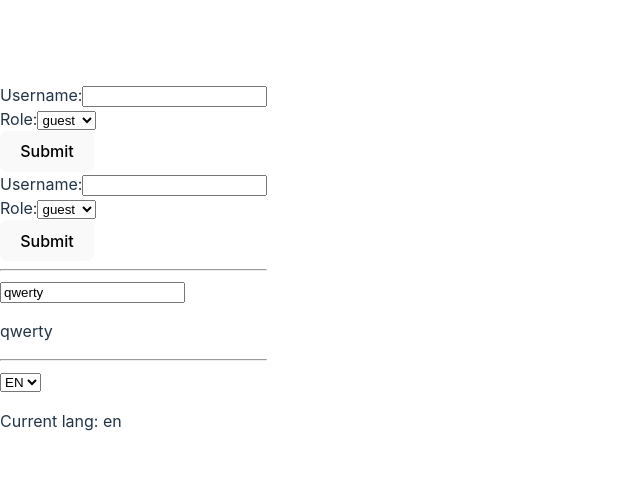
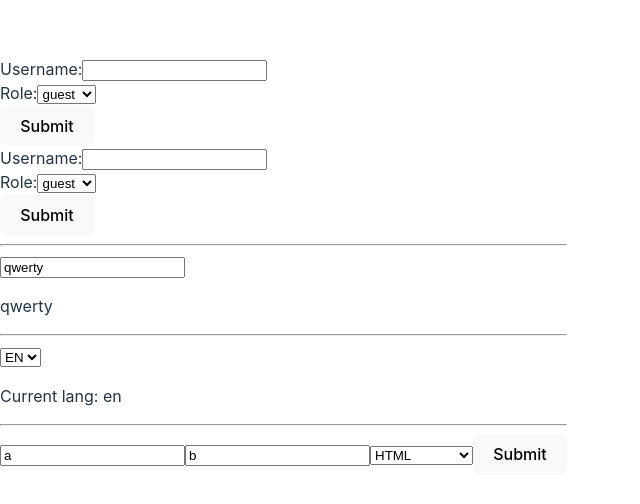
Before and after one commit to 9NBelka/react-learn-module-3, a React (Vite) app: page / in a window 1280 px wide. Shown: the part 134-638 px from the top of the page, without its empty margins (0-640 px from the left). Built offline with nearby package versions, Linux system fonts and the light colour scheme.

Commit message:
Полностью готова контролируемая форма

```diff
--- a/src/App.jsx
+++ b/src/App.jsx
@@ -2,6 +2,7 @@ import { useState } from "react";
 import UserForm from "./components/UserForm/UserForm"
 import TextInput from "./components/TextInput/TextInput";
 import LangSwitcher from "./components/LangSwitcher/LangSwitcher";
+import Formd from "./components/Form/Form";
 
 function App() {
 
@@ -34,6 +35,10 @@ function App() {
 
       <LangSwitcher lang={lang} onSelect={setLang}/>
       <p>Current lang: {lang}</p>
+
+      <hr />
+
+      <Formd />
     </>
   )
 }
--- /dev/null
+++ b/src/components/Form/Form.jsx
@@ -0,0 +1,42 @@
+import { useState } from "react"
+
+const initialValues = {
+    login: "a",
+    email: "b",
+    tech: "html"
+}
+
+const Formd = () => {
+  const [state, setState] = useState(initialValues);
+
+  const handleSubmit = (e) => {
+    e.preventDefault();
+
+    setState(initialValues);
+  }
+
+  const handleChange = (e) => {
+    setState({
+      ...state,
+      [e.target.name]: e.target.value,
+    });
+  };
+
+  return (
+    <form autoComplete="off" noValidate onSubmit={handleSubmit}>
+      <input type="text" name="login" value={state.login} onChange={handleChange}></input>
+      <input type="email" name="email" value={state.email} onChange={handleChange}></input>
+
+
+    <select name="tech" id="" value={state.tech} onChange={handleChange}>
+      <option value="html">HTML</option>
+      <option value="js">JAVASCRIPT</option>
+      <option value="react">REACT</option>
+    </select>
+
+    <button type="submit">Submit</button>
+    </form>
+  )
+}
+
+export default Formd
```
